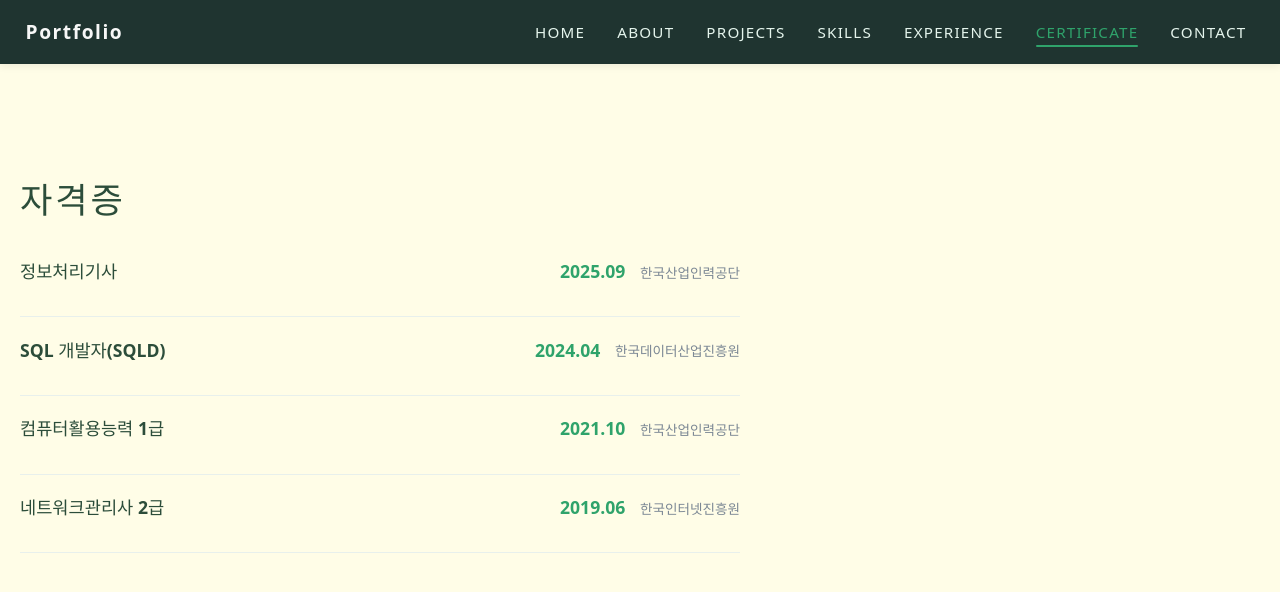
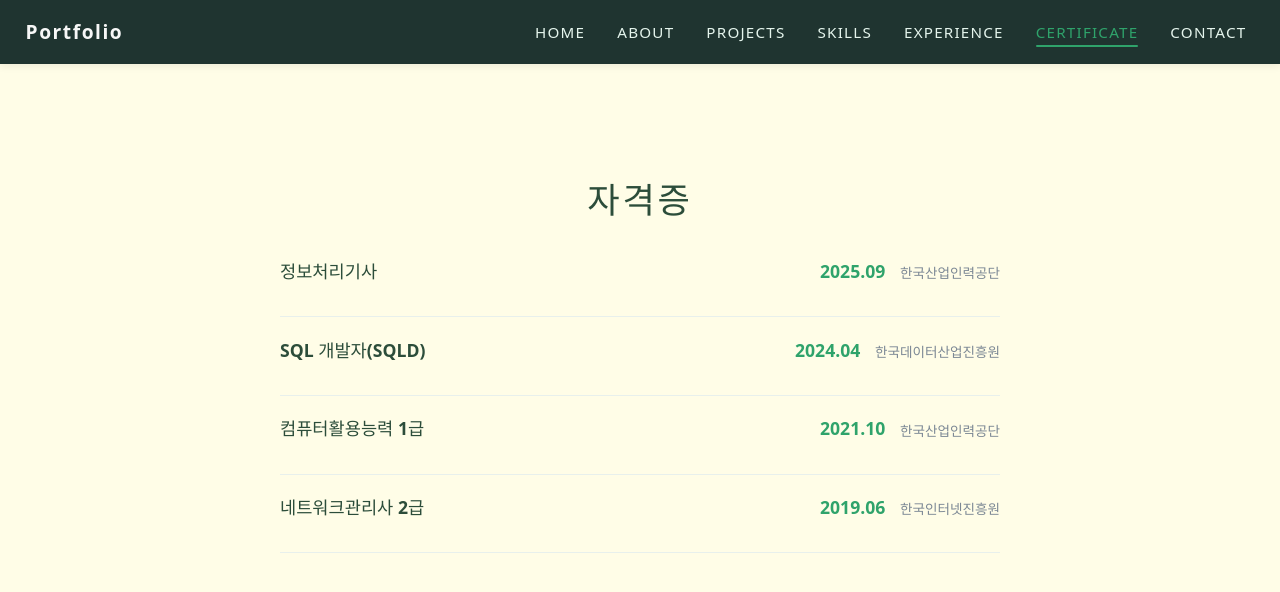
Before and after one commit to minyoung0303/minyoung.github.io, a React (Vite) app: page / in a window 1280 px wide. Both pictures are taken after a click on the item "CERTIFICATE". Shown: the top 592 px of the page. Built offline with nearby package versions, Linux system fonts and the light colour scheme.

Commit message:
fix: Certificate.css에서 정렬 스타일 수정

```diff
--- a/src/components/css/Certificate.css
+++ b/src/components/css/Certificate.css
@@ -3,8 +3,7 @@
   padding: 80px 20px;
   display: flex;
   flex-direction: column;
-  /* justify-content: center; */
-  align-items: flex-start;
+  align-items: center;
   box-sizing: border-box;
   overflow: hidden;
 }
@@ -28,7 +27,7 @@
 .cert-item {
   display: flex;
   justify-content: space-between;
-  align-items: flex-start;
+  align-items: center;
   padding-bottom: 2rem;
   border-bottom: 1px solid #e8f0ec;
 }
```
